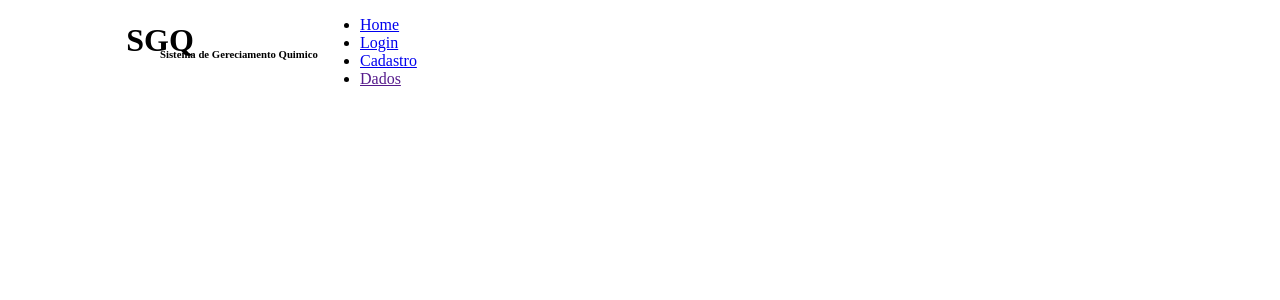
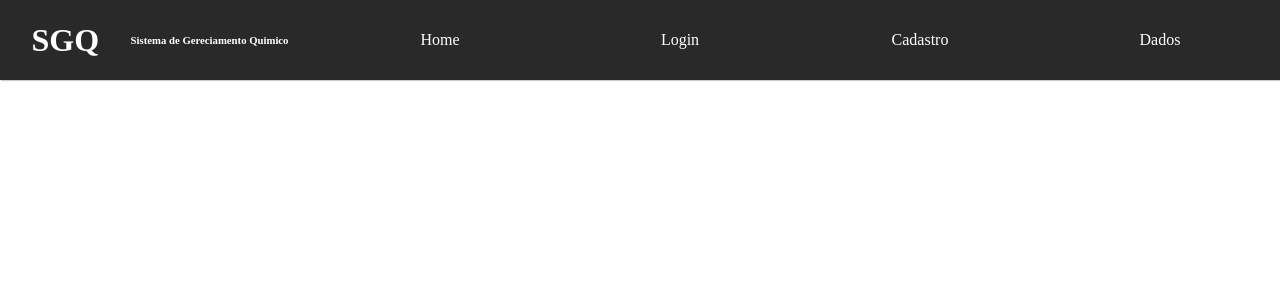
Before and after one commit to WilsonFilho2/SGQ, a Django app: page / in a window 1280 px wide. Shown: the top 300 px of the page. Run offline with Django 4.2, Linux system fonts and the light colour scheme.

Commit message:
pPOSPOSSIVEL finalização do cabecalho do index

```diff
--- a/data/templates/data/index.html
+++ b/data/templates/data/index.html
@@ -14,8 +14,8 @@
         <div class="top">
             <header class="all-top"> <!--Flex-->
                 <div class="title">
-                        <h1>SGQ</h1>
-                        <h6>Sistema de Gereciamento Quimico</h6>
+                    <h1>SGQ</h1>
+                    <h6>Sistema de Gereciamento Quimico</h6>
                 </div>
                 <nav class="options"> <!--Grid-->
                     <ul class="options-ul">
@@ -23,7 +23,7 @@
                         <li><a href="{% url 'login' %}">Login</a></li>
                         <!--logout-->
                         <li><a href="{% url 'cadastro' %}">Cadastro</a></li>
-                        <li><a href="">Dados</a></li>
+                        <li><a href="{% url 'dados' %}">Dados</a></li>
                     </ul>
                 </nav>
             </header>
--- a/data/urls.py
+++ b/data/urls.py
@@ -7,4 +7,5 @@ urlpatterns = [
     path('login', views.login, name='login'),
     path('cadastro', views.cadastro, name='cadastro'),
     path('logout', views.logout, name='logout'),
+    path('dados', views.dados, name='dados'),
 ]
--- a/data/views.py
+++ b/data/views.py
@@ -48,3 +48,7 @@ def cadastro(request):
 def logout(request):
     django_logout(request)
     return HttpResponseRedirect(reverse('login'))
+
+
+def dados(request):
+    return render(request, 'data/dados.html')
--- a/static/data/css/style.css
+++ b/static/data/css/style.css
@@ -6,6 +6,8 @@
     --color3: #4b5aa8;
     --color4: #859afc;
     --color5: #cfe5f7;
+    --color6: #ffffff;
+    --color7: #292929;
 }
 
 body {
@@ -21,6 +23,7 @@ body {
         body > .tudo > .top {
             width: 100%;
             height: 10%;
+            box-shadow: rgba(0, 0, 0, 0.205) 1px 1px 1px ;
         }
             body > .tudo > .top > .all-top {
                 width: 100%;
@@ -29,6 +32,7 @@ body {
                 flex-direction: row;
                 align-items: center;
                 justify-content: space-between;
+                background-color: var(--color7);
             }
                 body > .tudo > .top > .all-top > .title {
                     height: 100%;
@@ -36,19 +40,50 @@ body {
                     display: flex;
                     justify-content: space-evenly;
                     align-items: center;
-                    position: relative;
                 }
-                    body > .tudo > .top > .all-top > .title > h1 {
-                        margin: 0;
-                    }
-                    body > .tudo > .top > .all-top > .title > h6 {
-                        position: absolute;
-                        bottom: -5px;
-                        left: 50%;
-                    }
 
                 body > .tudo > .top > .all-top > .options {
                     height: 100%;
                     width: 75%;
-                    display: grid;
                 }
+                    body > .tudo > .top > .all-top > .title > h1,
+                    body > .tudo > .top > .all-top > .title > h6 {
+                        color: var(--color6);
+                    }
+                    body > .tudo > .top > .all-top > .options > .options-ul {
+                        width: 100%;
+                        height: 100%;
+                        display: grid;
+                        list-style: none;
+                        grid-template-columns: 1fr 1fr 1fr 1fr;
+                        grid-template-rows: 1fr;
+                        padding: 0;
+                        margin: 0;
+                    }
+                        body > .tudo > .top > .all-top > .options > .options-ul > li {
+                            display: flex;
+                            flex-direction: row;
+                            justify-content: center;
+                            align-items: center;
+                        }
+
+                        body > .tudo > .top > .all-top > .options > .options-ul > li > a {
+                            text-decoration: none;
+                            color: var(--color6);
+                            position: relative;
+                        }
+
+                            body > .tudo > .top > .all-top > .options > .options-ul > li > a::before {
+                                content: '';
+                                width: 0px;
+                                height: 1px;
+                                background-color: var(--color6);
+                                position: absolute;
+                                bottom: 0;
+                                left: 0;
+                                transition: all 0.3s ease-in-out;
+                            }
+
+                            body > .tudo > .top > .all-top > .options > .options-ul > li > a:hover::before {
+                                width: 100%;
+                            }
```
